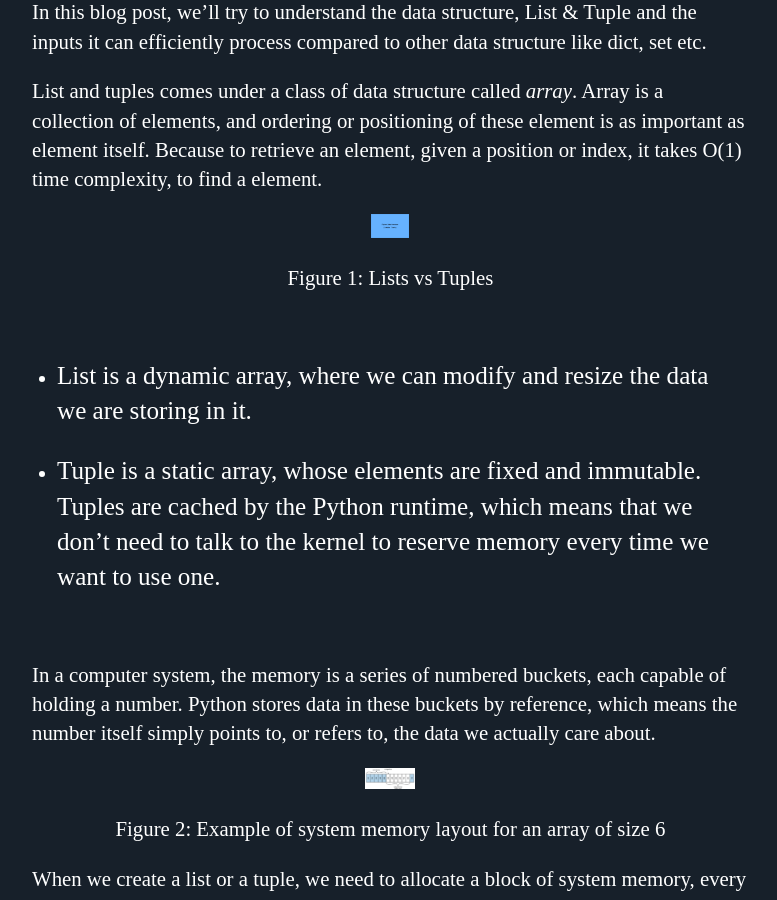
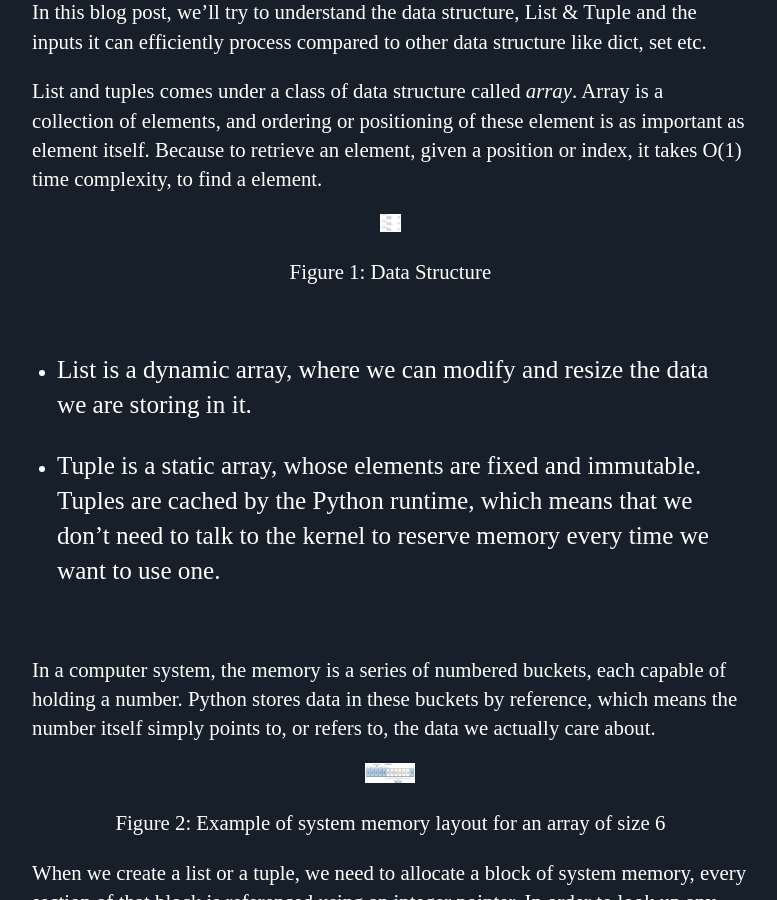
Before and after one commit to Mayurji/mayurji.github.io, a Jekyll site: the page built from _posts/2020-10-02-list-vs-tuples.md, in a window 1280 px wide and 900 px high, scrolled down 402 px. Shown: the whole window, without its empty margins (160-937 px from the left). Built offline with Jekyll 4.4.1, drawn with Linux system fonts in a browser that asks for light colours; comment, search, counter and statistics services are not loaded.

Commit message:
Update 2020-10-02-list-vs-tuples.md

```diff
--- a/_posts/2020-10-02-list-vs-tuples.md
+++ b/_posts/2020-10-02-list-vs-tuples.md
@@ -13,8 +13,8 @@
 List and tuples comes under a class of data structure called *array*. Array is a collection of elements, and ordering or positioning of these element is as important as element itself. Because to retrieve an element, given a position or index, it takes O(1) time complexity, to find a element.
 
 <center>
-<img src="{{site.url}}/assets/images/lists_tuples/lists_tuples.png" class="post-body" style="zoom: 5%; background-color:#DCDCDC;" /><br>
-<p>Figure 1: Lists vs Tuples</p>
+<img src="{{site.url}}/assets/images/dicts_sets/dicts_sets.png" class="post-body" style="zoom: 5%; background-color:#DCDCDC;" /><br>
+<p>Figure 1: Data Structure</p>
 </center>
 
 * List is a dynamic array, where we can modify and resize the data we are storing in it.
```
